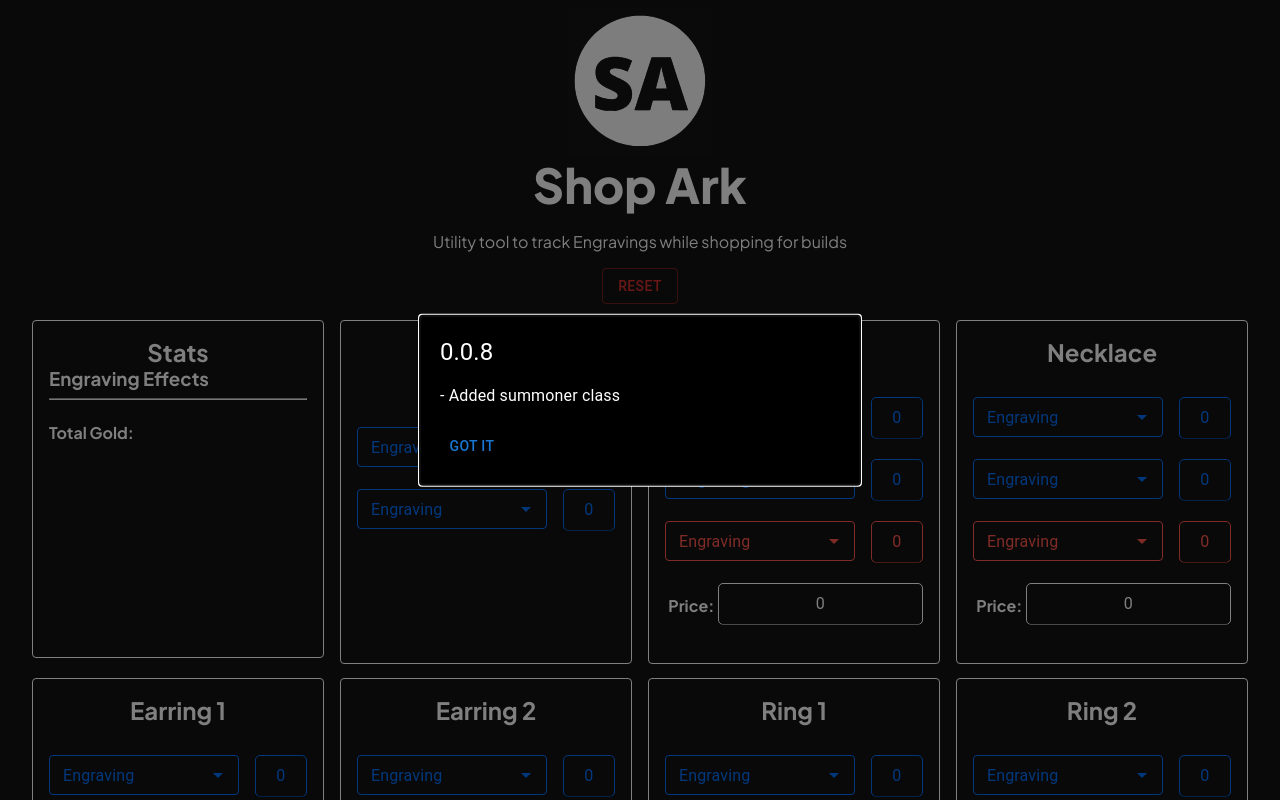
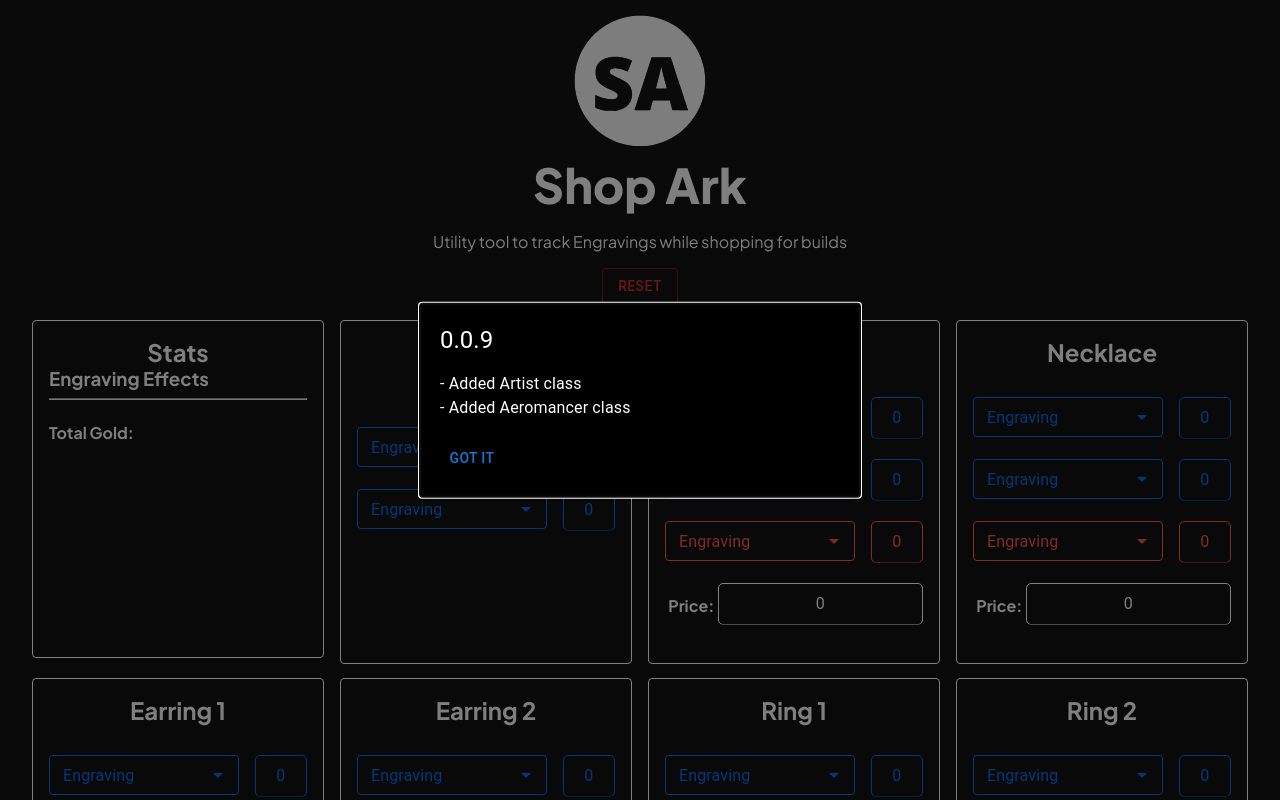
Before and after one commit to code-4-bread/shop-ark, a React (Create React App) app: page / in a window 1280 px wide. Shown: the top 800 px of the page. Built offline with nearby package versions, Linux system fonts and the light colour scheme.

Commit message:
🔖 0.0.9

```diff
--- a/src/components/Body.jsx
+++ b/src/components/Body.jsx
@@ -100,7 +100,7 @@ const Body = () => {
             {VERSION}
           </Typography>
           <Typography id='modal-modal-description' sx={{ mt: 2 }}>
-            - Added summoner class
+            - Added Artist class <br />- Added Aeromancer class
           </Typography>
           <Button style={{ marginTop: '20px' }} onClick={handleCloseModal}>
             Got it
--- a/src/engravings.js
+++ b/src/engravings.js
@@ -80,13 +80,20 @@ const classEngravings = [
   'Gravity Training',
   'Rage Hammer',
   'Emperor\'s Edict',
-  'Empress Grace',
+  'Empress\'s Grace',
+  'Order of the Emperor',
   'Arthetinean Skill',
   'Evolutionary Legacy',
   'Hunger',
   'Lunar Voice',
   'Master Summoner',
-  'Communication Overflow'
+  'Communication Overflow',
+  'Predator',
+  'Punisher',
+  'Full Bloom',
+  'Recurrence',
+  'Drizzle',
+  'Wind Fury'
 ];
 
 const negativeEngravings = [
--- a/src/version.js
+++ b/src/version.js
@@ -1,4 +1,4 @@
-const VERSION = '0.0.8';
+const VERSION = '0.0.9';
 
 module.exports = {
   VERSION
```
